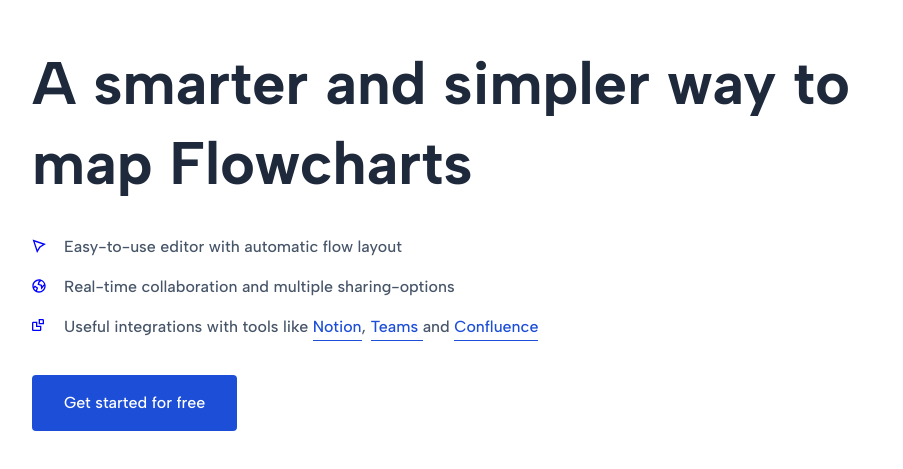
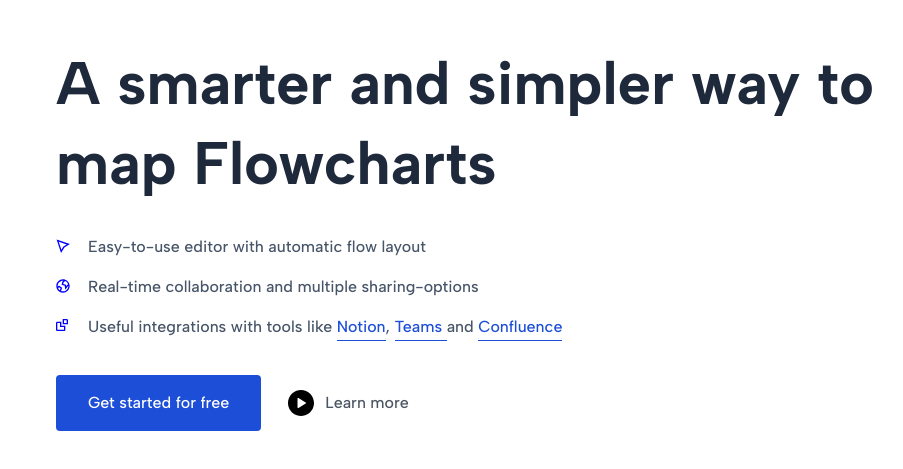
Before and after one commit to franicon/shift-a, a Vue app: page / in a window 1280 px wide. Shown: the part 101-570 px from the top of the page, without its empty margins (136-1039 px from the left). Built offline with nearby package versions, Linux system fonts and the light colour scheme.

Commit message:
feat:development
* build landing page

```diff
--- a/src/components/home/Banner.vue
+++ b/src/components/home/Banner.vue
@@ -1,5 +1,5 @@
 <template>
-  <div class="max-w-5xl space-y-8 mx-auto my-36 px-5 lg:px-10">
+  <div class="max-w-5xl space-y-8 mx-auto my-36 px-5 lg:px-16 font-sans">
     <!--    Banner ctx-->
     <h3 class="font-bold text-slate-800 font-sans lg:text-6xl text-5xl">
       A smarter and simpler way to map Flowcharts
@@ -17,8 +17,15 @@
       </div>
     </div>
     <!--    Button -->
-    <div class="space-y-6">
+    <div class="md:space-y-0 space-y-6 md:space-x-6 flex flex-col items-center md:flex-row">
       <button class="btn-blue">Get started for free</button>
+      <div class="group">
+        <button
+            class=" font-thin text-gray-600 flex items-center group-hover:text-blue-700 duration-200 group-hover:sepia">
+          <img src="/images/play-circle.svg" alt=""
+               class="w-8 mr-2"> Learn more
+        </button>
+      </div>
     </div>
   </div>
 </template>
```
Also changed, not shown: public/images/play-circle.svg (added).
